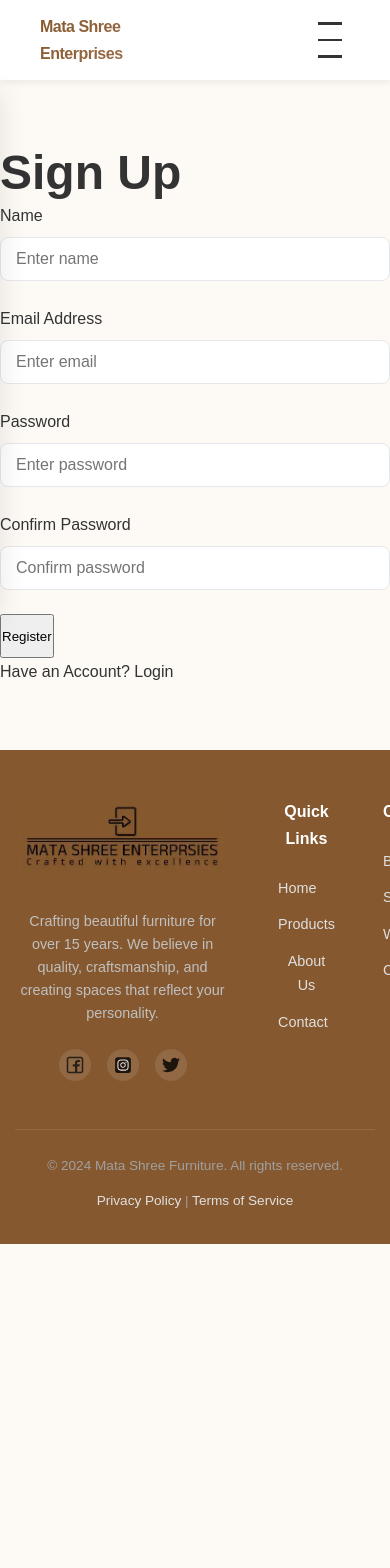
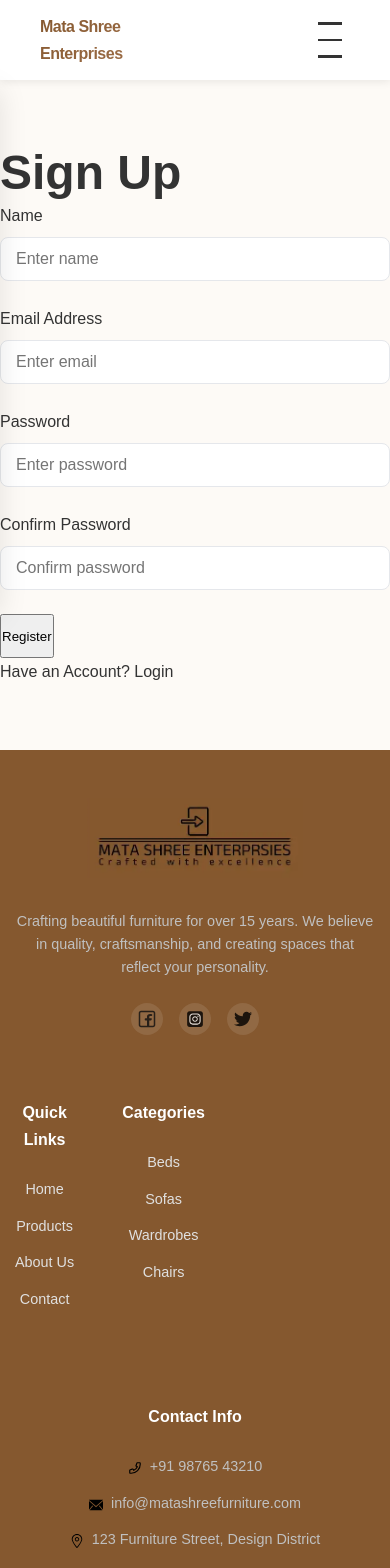
Before and after one commit to Manas22-creator/mata-shree-furniture-ecommerce, a React (Create React App) app in the folder client/: page /register in a window 390 px wide. Shown: the top 1568 px of the page. Before the commit the page ends 1244 px from the top, so only its background shows below. Built offline with nearby package versions, Linux system fonts and the light colour scheme; no server answers.

Commit message:
Update responsiveness.css

```diff
--- a/client/src/responsiveness.css
+++ b/client/src/responsiveness.css
@@ -810,14 +810,43 @@ DEBUGGING NOTES:
         overflow-x: hidden;
     }
 
-    .footer-grid {
-        display: grid;
-        grid-template-columns: 1fr;
-        gap: 1.5rem;
-        margin-bottom: 1.5rem;
-        width: 100%;
-        max-width: 100%;
-    }
+
+
+    .footer-links {
+    display: block;
+    text-align: center;
+    flex: 1;
+    padding: 0 1rem;
+  }
+
+
+
+  /* About section full width */
+  .footer-about {
+    grid-column: 1 / -1;
+    text-align: center;
+    margin-bottom: 2rem;
+  }
+
+  /* Contact info full width at bottom */
+  .footer-contact {
+    grid-column: 1 / -1;
+    text-align: center;
+    margin-top: 2rem;
+  }
+    .footer-links ul,
+  .footer-contact ul {
+    display: flex;
+    flex-direction: column;
+    align-items: center;
+    padding: 0;
+    margin: 0;
+  }
+
+  .footer-links ul li,
+  .footer-contact ul li {
+    text-align: center;
+  }
 
     .footer-about {
         text-align: center;
@@ -1426,6 +1455,7 @@ DEBUGGING NOTES:
 
 
 
+
     .form-row {
         flex-direction: column;
     }
@@ -1492,6 +1522,50 @@ DEBUGGING NOTES:
         font-size: 0.8rem;
         gap: 1rem;
     }
+
+
+.footer-grid {
+    display: grid;
+    grid-template-columns: repeat(2, 1fr); /* Two equal columns for Quick Links and Categories */
+    gap: 3rem;
+    align-items: start;
+}
+
+/* About section on top */
+.footer-about {
+    grid-column: 1 / -1;
+    text-align: center;
+    margin-bottom: 2rem;
+}
+
+/* Quick Links & Categories - centered side by side */
+.footer-links {
+    display: block;
+    text-align: center;
+    padding: 0 1rem;
+}
+
+/* Contact Info at bottom full width */
+.footer-contact {
+    grid-column: 1 / -1;
+    text-align: center;
+    margin-top: 2rem;
+}
+
+/* Center list items */
+.footer-links ul,
+.footer-contact ul {
+    display: flex;
+    flex-direction: column;
+    align-items: center;
+    padding: 0;
+    margin: 0;
+}
+
+.footer-links ul li,
+.footer-contact ul li {
+    text-align: center;
+}
 
     /* --- About Page Styles --- */
     .story-content {
```
